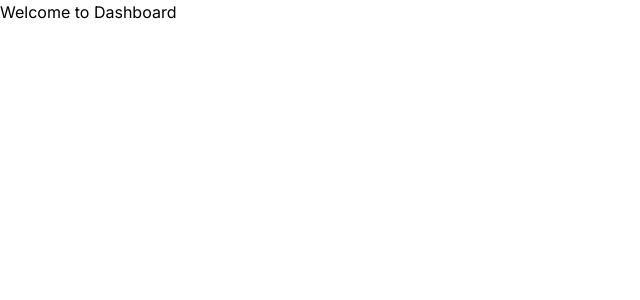
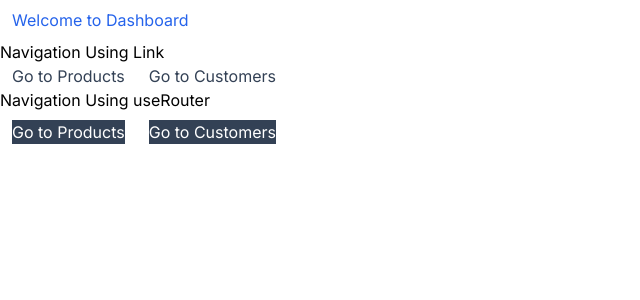
Before and after one commit to FronteCoder/learn-nextjs-dynamic-route-redirect-catchallroute-, a Next.js app: page /dashboard in a window 1280 px wide. Shown: the top 300 px of the page, without its empty margins (0-640 px from the left). Built offline with nearby package versions, Linux system fonts and the light colour scheme.

Commit message:
Learning how to navigate using link and useRouter

```diff
--- /dev/null
+++ b/src/app/dashboard/customers/page.tsx
@@ -0,0 +1,5 @@
+export default function Page(){
+    return <>
+    <h2>Welcome to customers Page</h2>
+    </>
+}
--- a/src/app/dashboard/page.tsx
+++ b/src/app/dashboard/page.tsx
@@ -1,5 +1,43 @@
-export default function Page(){
-    return <>
-    <h1>Welcome to Dashboard</h1>
+"use client";
+import Link from "next/link";
+import { useRouter } from "next/navigation";
+
+export default function Page() {
+  function handleNavigation(route: string) {
+    router.push(route);
+  }
+  const router = useRouter();
+  return (
+    <>
+      <h1 className="text-blue-600 mx-3 my-2">Welcome to Dashboard</h1>
+      <h2>Navigation Using Link</h2>
+      <Link
+        className="text-slate-700 hover:text-blue-300 mx-3 my-2"
+        href={"dashboard/products"}
+      >
+        Go to Products
+      </Link>
+      <Link
+        className="text-slate-700 hover:text-blue-300 mx-3 my-2"
+        href={"dashboard/customers"}
+      >
+        Go to Customers
+      </Link>
+      <h2>Navigation Using useRouter</h2>
+      <button
+        onClick={() => handleNavigation("dashboard/products")}
+        className="text-white hover:text-blue-300 hover:bg-white mx-3 my-2 bg-slate-700"
+      >
+        Go to Products
+      </button>
+      <button
+        onClick={() => {
+          handleNavigation("dashboard/customers");
+        }}
+         className="text-white hover:text-blue-300 hover:bg-white mx-3 my-2 bg-slate-700"
+      >
+        Go to Customers
+      </button>
     </>
+  );
 }
```
